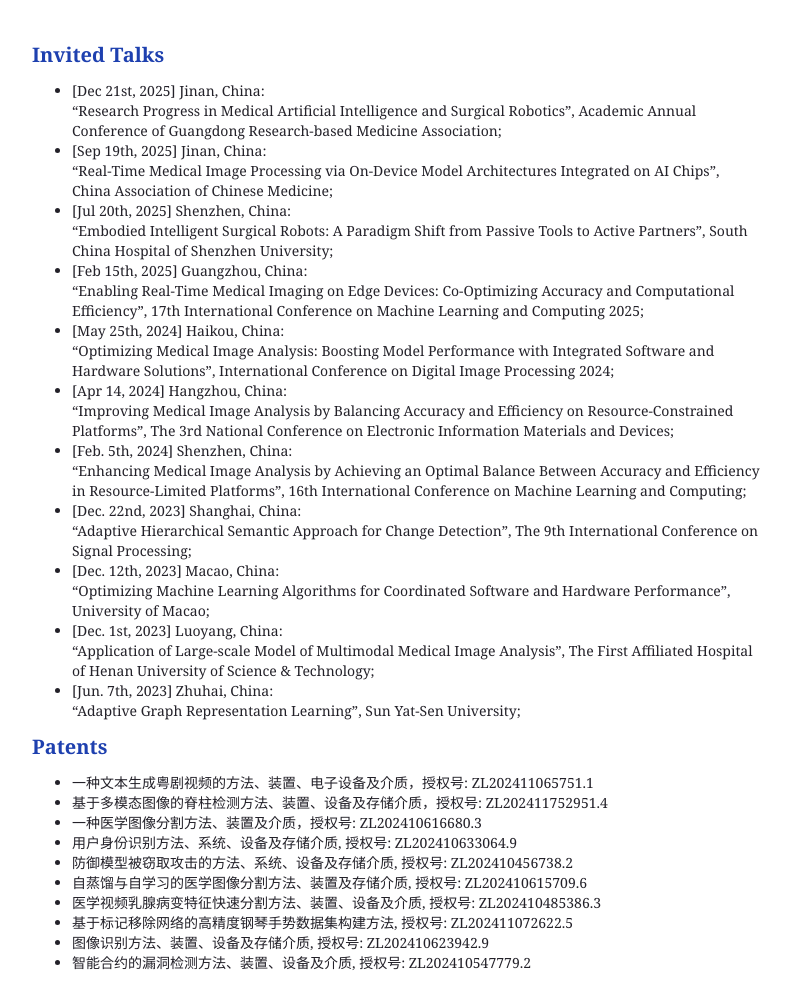
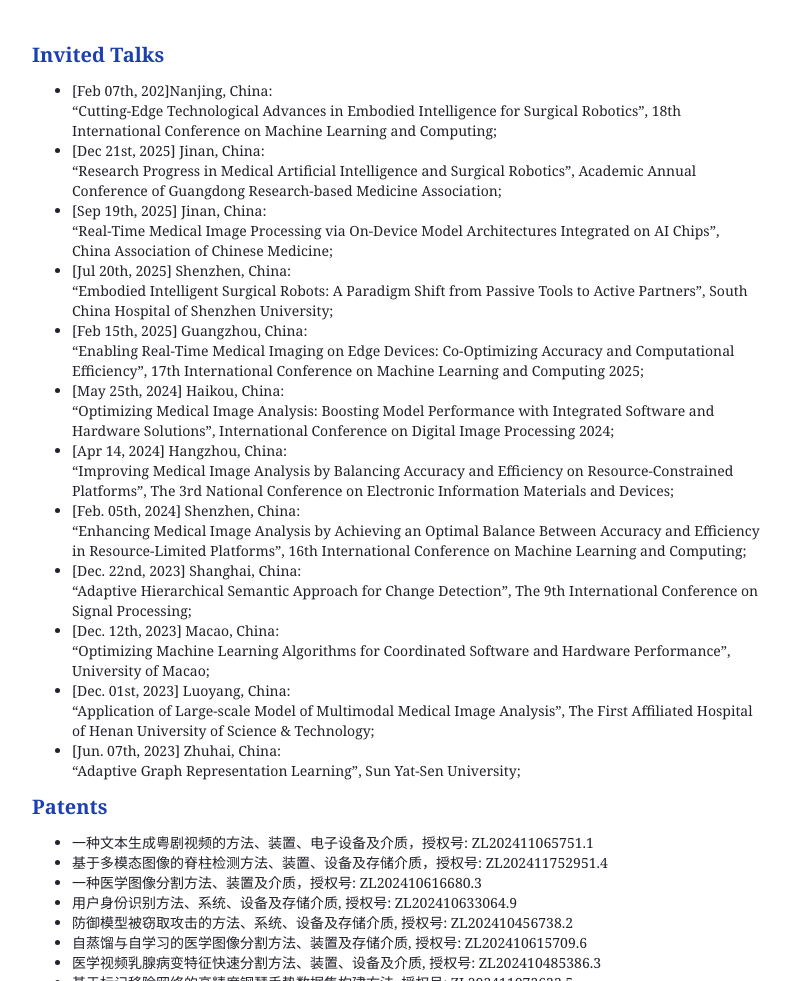
Before and after one commit to pypancho/pypancho.github.io, a Gatsby site: page / in a window 1280 px wide. Shown: the part 4907-5888 px from the top of the page, without its empty margins (244-1035 px from the left). Built offline with nearby package versions, Linux system fonts and the light colour scheme; Gatsby itself is replaced by a stand-in of ours.

Commit message:
Update index.js

```diff
--- a/src/pages/index.js
+++ b/src/pages/index.js
@@ -273,6 +273,11 @@ const IndexPage = () => {
             <div className="text-blue-800 text-xl font-bold">Invited Talks</div>
             <div className="text-sm pl-10 py-3">
               <ul className="list-disc">
+                <li>[Feb 07th, 202]Nanjing, China:
+                  <div>
+                      “Cutting-Edge Technological Advances in Embodied Intelligence for Surgical Robotics”, 18th International Conference on Machine Learning and Computing;
+                  </div>
+                </li>
                 <li>[Dec 21st, 2025] Jinan, China:
                   <div>
                       “Research Progress in Medical Artificial Intelligence and Surgical Robotics”, Academic Annual Conference of Guangdong Research-based Medicine Association;
@@ -305,7 +310,7 @@ const IndexPage = () => {
                   </div>
                 </li>
 
-                <li>[Feb. 5th, 2024] Shenzhen, China:
+                <li>[Feb. 05th, 2024] Shenzhen, China:
                   <div>
                       “Enhancing Medical Image Analysis by Achieving an Optimal Balance Between Accuracy and Efficiency in Resource-Limited Platforms”, 16th International Conference on Machine Learning and Computing;
                   </div>
@@ -323,13 +328,13 @@ const IndexPage = () => {
                   </div>
                 </li>
 
-                <li>[Dec. 1st, 2023] Luoyang, China:
+                <li>[Dec. 01st, 2023] Luoyang, China:
                   <div>
                       “Application of Large-scale Model of Multimodal Medical Image Analysis”, The First Affiliated Hospital of Henan University of Science & Technology;
                   </div>
                 </li>
 
-                <li>[Jun. 7th, 2023] Zhuhai, China:
+                <li>[Jun. 07th, 2023] Zhuhai, China:
                   <div>
                       “Adaptive Graph Representation Learning”, Sun Yat-Sen University;
                   </div>
```
